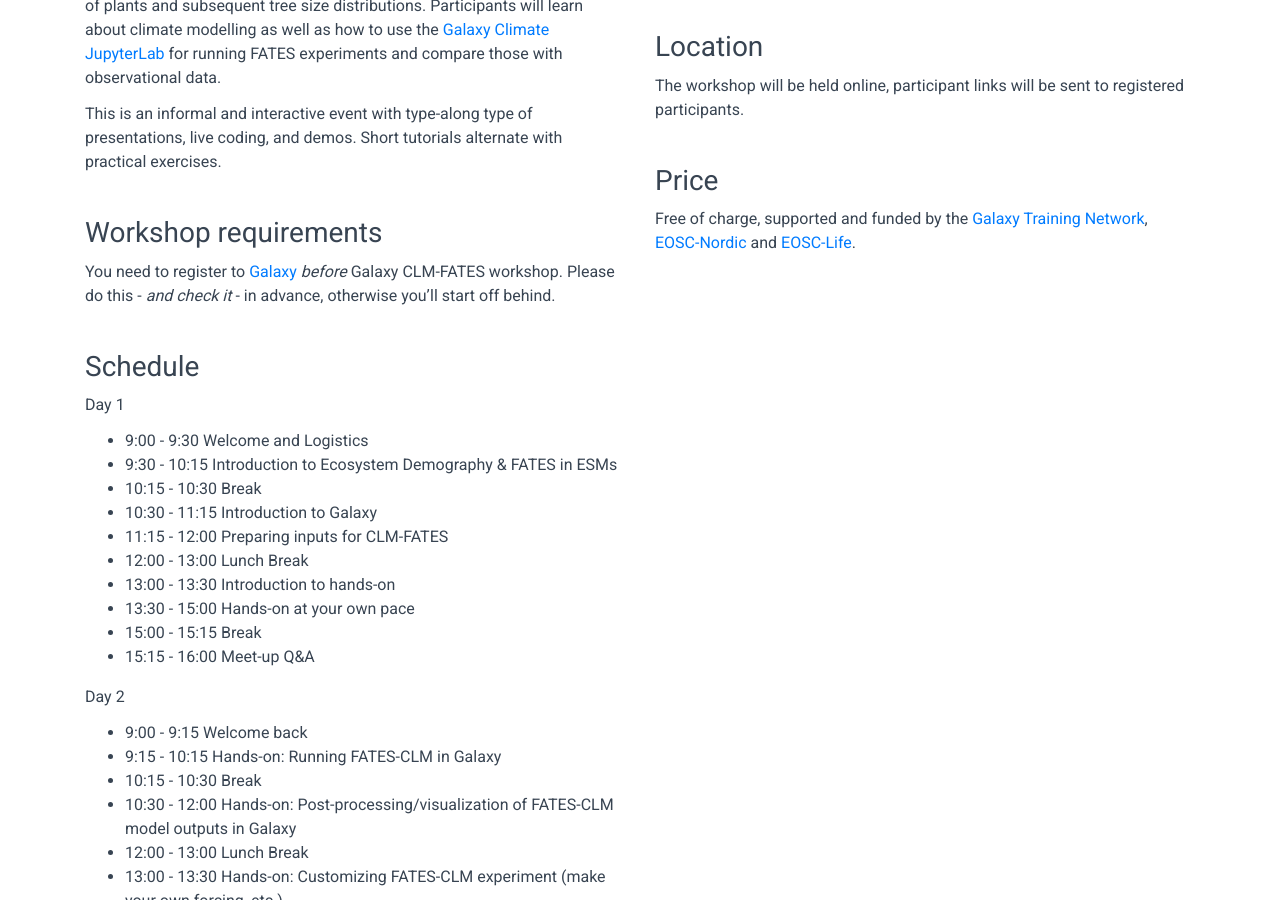
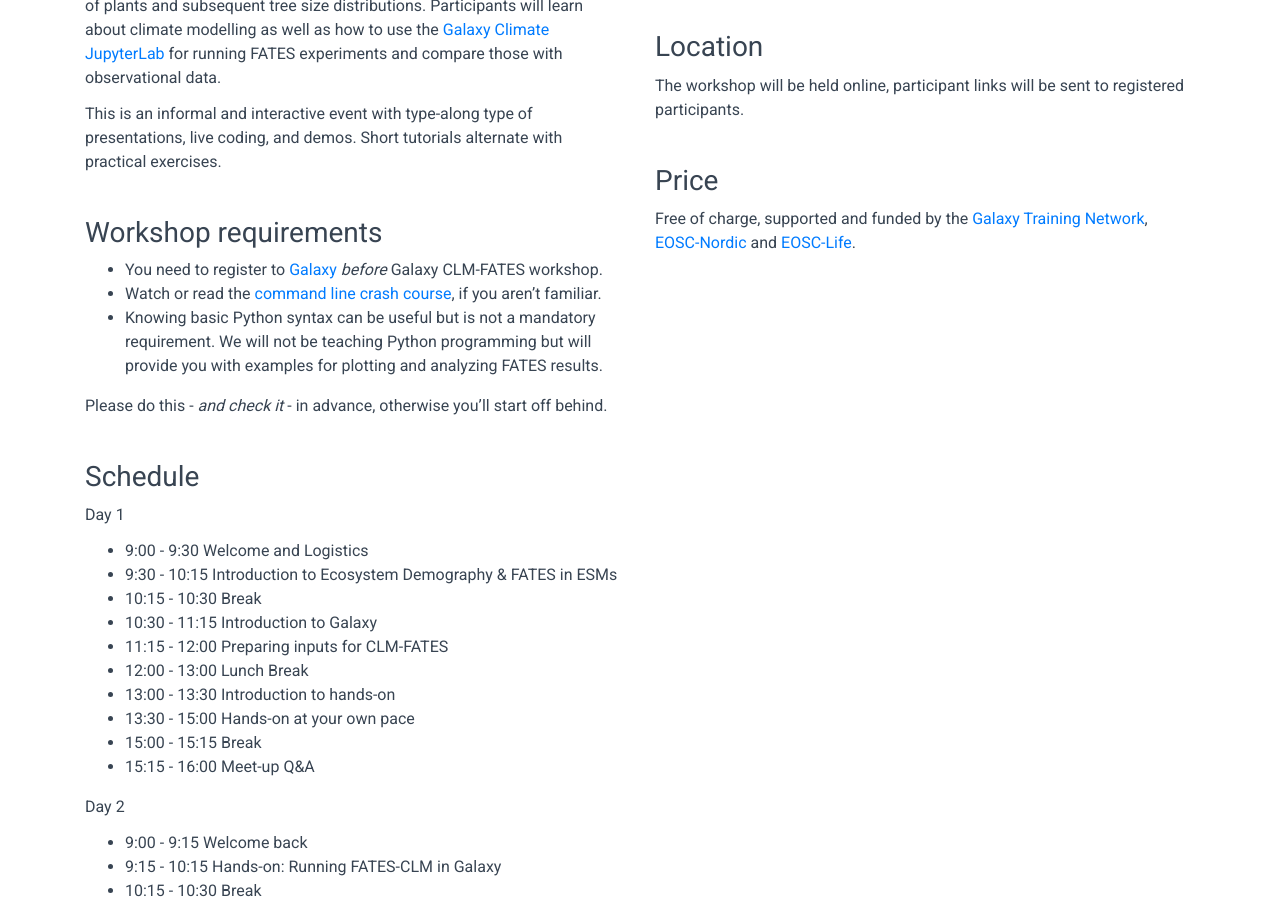
Before and after one commit to NordicESMhub/2020-10-26-galaxy-fates, a Jekyll site: the page built from index.md, in a window 1280 px wide and 900 px high, scrolled down 766 px. Built offline with Jekyll 4.4.1, drawn with Linux system fonts in a browser that asks for light colours; comment, search, counter and statistics services are not loaded.

Commit message:
add requirements for course

```diff
--- a/left_column.md
+++ b/left_column.md
@@ -23,7 +23,10 @@ with practical exercises.
 
 ### Workshop requirements
 
-You need to register to [Galaxy](https://climate.usegalaxy.eu/)  *before* Galaxy CLM-FATES workshop.
+- You need to register to [Galaxy](https://climate.usegalaxy.eu/)  *before* Galaxy CLM-FATES workshop.
+- Watch or read the [command line crash course](https://scicomp.aalto.fi/scicomp/shell/), if you aren’t familiar.
+- Knowing basic Python syntax can be useful but is not a mandatory requirement. We will not be teaching Python programming but will provide you with examples for plotting and analyzing FATES results.
+
 Please do this - *and check it* - in advance, otherwise you'll start off
 behind.
 
```
